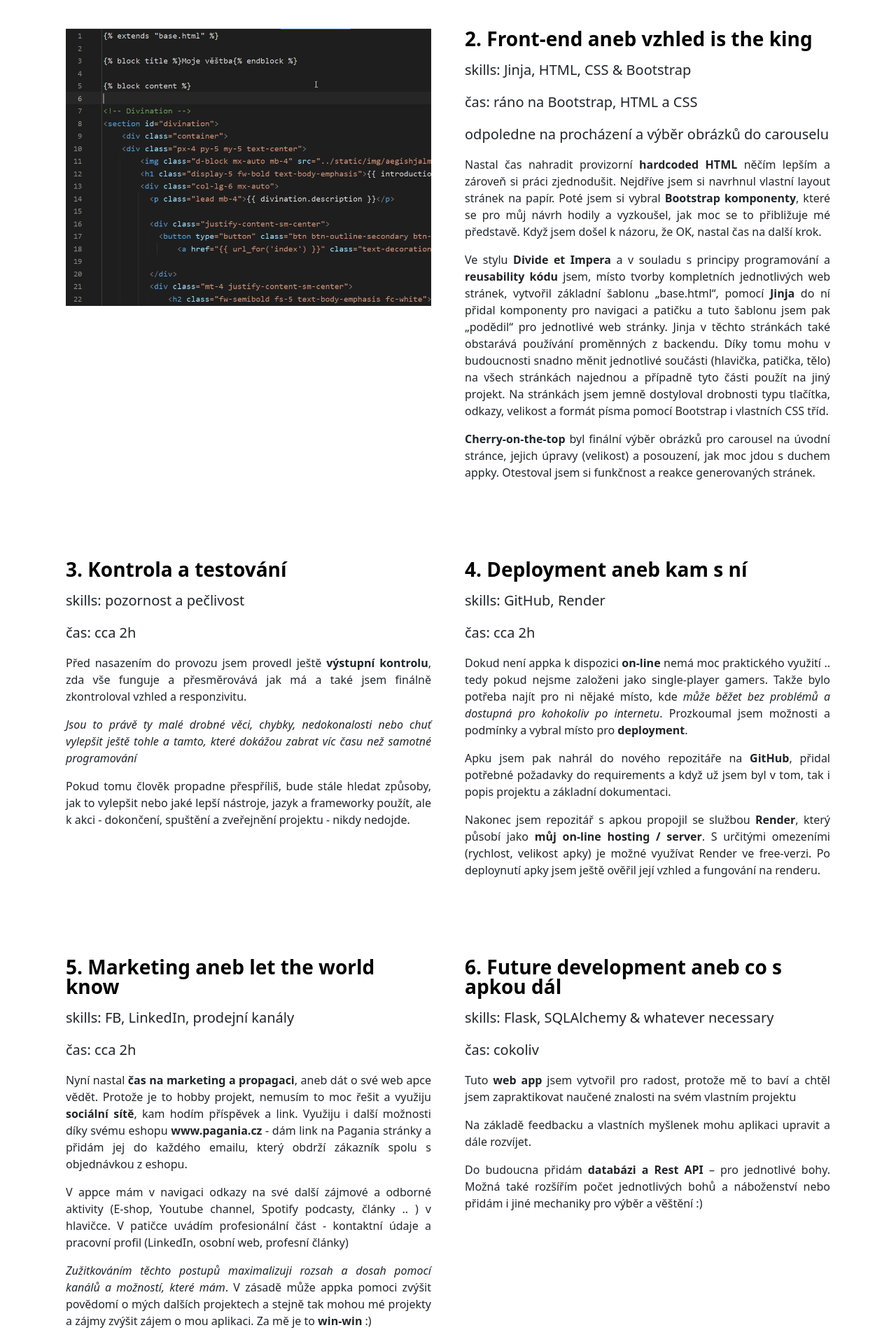
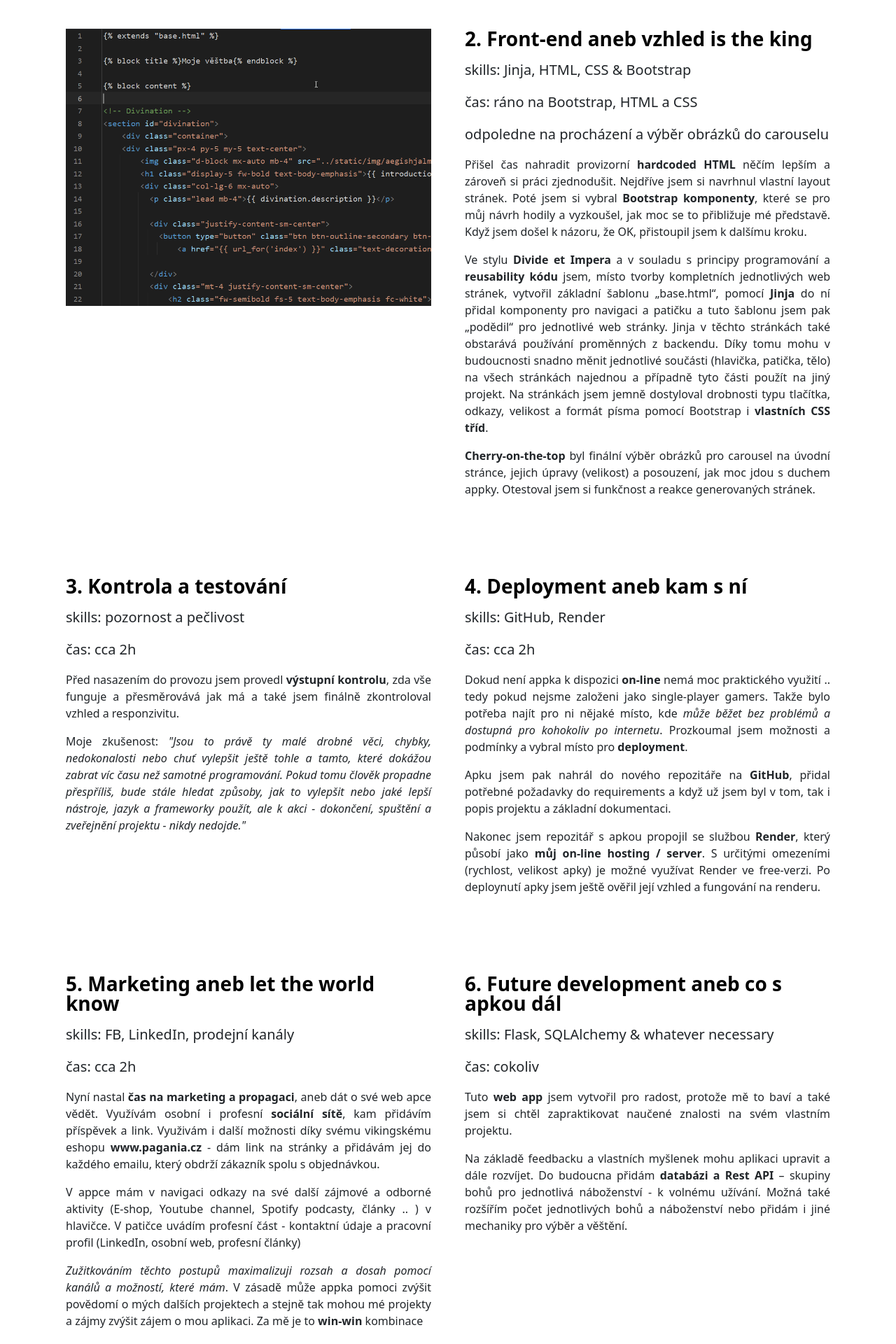
Before and after one commit to Bran-Mak-Morn/Pagan_Divination, a Flask app: page /web-app-development in a window 1280 px wide. Shown: the part 1240-3160 px from the top of the page at 70% size. Run offline with Flask 3, Linux system fonts and the light colour scheme; some libraries are stand-ins or nearby versions.

Commit message:
Add files via upload

```diff
--- a/templates/web-app-development.html
+++ b/templates/web-app-development.html
@@ -51,7 +51,7 @@
                     <p >Nejdříve jsem převedl myšlenku jako návrh na papír. Výsledkem bylo grafické schéma, kde jsem vyřešil fungování, <span class="bold">routing</span> a propojení mezi stránkami a předávání proměnných.</p>
                     <p>Následovalo vlastní naprogramování, v tomto případě to znamenalo <span class="bold">kombinaci Python a frameworku Flask</span>. Jednotlivé webové stránky jsem v tuto chvíli řešil pouze natvrdo napsaným HTML kódem, který fungoval primárně jako ověření správného propojení mezi stránkami. Do rout pro jednotlivé stránky jsem přidal parametry a pomocí Jinja jsem je znázornil ve výsledném HTML. Přidal jsem tlačítka a odkazy a ověřil správné fungování.</p>
                     <p>Obsah, tedy generování konkrétního boha / bohyně ze tří náboženství (Vikingové, Slovani a Kelti), probíhá pomocí pythonní funkce z <span class="bold">modulu random</span>. Data pro jednotlivé bohy (jména, popis) jsou výsledkem mé práce a zájmu o raný středověk. Nyní se mi to hodilo a nemusel jsem využívat nic cizího. Využil jsem <span class="bold">OOP</span> a navrhnul jsem si třídu „God“, kde jsem postupně vytvořil <span class="bold">instance jednotlivých božstev</span> a rozdělil je do tří skupin. Přidal jsem hlavní rys aplikace, kdy při výběru konkrétního náboženství dojde k náhodnému výběru jednoho z jejich bohů a výsledek se zobrazí na nové stránce, která je <span class="bold">dynamicky generovaná</span>. Otestoval jsem, že to funguje tak, jak chci.
-                        Přišel čas nahodit vizuál a pohrát si trochu s frontendem.</p>
+                        V dalším kroku bude potřeba pořešit vizuál a frontend.</p>
 
                 </div>
 
@@ -68,8 +68,8 @@
                       <p class="lead">skills: 	<strong>Jinja</strong>, <strong>HTML</strong>, CSS & <strong>Bootstrap</strong></p>
                       <p class="lead">čas: 	ráno na Bootstrap, HTML a CSS</p>
                       <p class="lead">	odpoledne na procházení a výběr obrázků do carouselu</p>
-                      <p>Nastal čas nahradit provizorní <span class="bold">hardcoded HTML</span> něčím lepším a zároveň si práci zjednodušit. Nejdříve jsem si navrhnul vlastní layout stránek na papír. Poté jsem si vybral <span class="bold">Bootstrap komponenty</span>, které se pro můj návrh hodily a vyzkoušel, jak moc se to přibližuje mé představě. Když jsem došel k názoru, že OK, nastal čas na další krok. </p>
-                      <p>Ve stylu <span class="bold">Divide et Impera</span> a v souladu s principy programování a <span class="bold">reusability kódu</span> jsem, místo tvorby kompletních jednotlivých web stránek, vytvořil základní šablonu „base.html“, pomocí <span class="bold">Jinja</span> do ní přidal komponenty pro navigaci a patičku a tuto šablonu jsem pak „podědil“ pro jednotlivé web stránky. Jinja v těchto stránkách také obstarává používání proměnných z backendu. Díky tomu mohu v budoucnosti snadno měnit jednotlivé součásti (hlavička, patička, tělo) na všech stránkách najednou a případně tyto části použít na jiný projekt. Na stránkách jsem jemně dostyloval drobnosti typu tlačítka, odkazy, velikost a formát písma pomocí Bootstrap i vlastních CSS tříd.</p>
+                      <p>Přišel čas nahradit provizorní <span class="bold">hardcoded HTML</span> něčím lepším a zároveň si práci zjednodušit. Nejdříve jsem si navrhnul vlastní layout stránek. Poté jsem si vybral <span class="bold">Bootstrap komponenty</span>, které se pro můj návrh hodily a vyzkoušel, jak moc se to přibližuje mé představě. Když jsem došel k názoru, že OK, přistoupil jsem k dalšímu kroku. </p>
+                      <p>Ve stylu <span class="bold">Divide et Impera</span> a v souladu s principy programování a <span class="bold">reusability kódu</span> jsem, místo tvorby kompletních jednotlivých web stránek, vytvořil základní šablonu „base.html“, pomocí <span class="bold">Jinja</span> do ní přidal komponenty pro navigaci a patičku a tuto šablonu jsem pak „podědil“ pro jednotlivé web stránky. Jinja v těchto stránkách také obstarává používání proměnných z backendu. Díky tomu mohu v budoucnosti snadno měnit jednotlivé součásti (hlavička, patička, tělo) na všech stránkách najednou a případně tyto části použít na jiný projekt. Na stránkách jsem jemně dostyloval drobnosti typu tlačítka, odkazy, velikost a formát písma pomocí Bootstrap i <span class="bold">vlastních CSS tříd</span>.</p>
                       <p><span class="bold">Cherry-on-the-top</span> byl finální výběr obrázků pro carousel na úvodní stránce, jejich úpravy (velikost) a posouzení, jak moc jdou s duchem appky. Otestoval jsem si funkčnost a reakce generovaných stránek.</p>
                       <p></p>
 
@@ -83,9 +83,8 @@
                     <h2 class="display-5 fw-bold text-body-emphasis lh-1 mb-3 fs-3">3. Kontrola a testování</h2>
                     <p class="lead">skills: 	pozornost a pečlivost</p>
                     <p class="lead">čas: cca 2h</p>
-                    <p>Před nasazením do provozu jsem provedl ještě <span class="bold">výstupní kontrolu</span>, zda vše funguje a přesměrovává  jak má a také jsem finálně zkontroloval vzhled a responzivitu. </p>
-                    <p class="italic">Jsou to právě ty malé drobné věci, chybky, nedokonalosti nebo chuť vylepšit ještě tohle a tamto, které dokážou zabrat víc času než samotné programování</p>
-                    <p>Pokud tomu člověk propadne přespříliš, bude stále hledat způsoby, jak to vylepšit nebo jaké lepší nástroje, jazyk a frameworky použít, ale k akci - dokončení, spuštění a zveřejnění projektu - nikdy nedojde.</p>
+                    <p>Před nasazením do provozu jsem provedl <span class="bold">výstupní kontrolu</span>, zda vše funguje a přesměrovává  jak má a také jsem finálně zkontroloval vzhled a responzivitu. </p>
+                    <p>Moje zkušenost: <span class="italic">"Jsou to právě ty malé drobné věci, chybky, nedokonalosti nebo chuť vylepšit ještě tohle a tamto, které dokážou zabrat víc času než samotné programování. Pokud tomu člověk propadne přespříliš, bude stále hledat způsoby, jak to vylepšit nebo jaké lepší nástroje, jazyk a frameworky použít, ale k akci - dokončení, spuštění a zveřejnění projektu - nikdy nedojde."</span></p>
                 </div>
 
                 <div class="col-lg-6">
@@ -105,24 +104,23 @@
                     <h2 class="display-5 fw-bold text-body-emphasis lh-1 mb-3 fs-3">5. Marketing aneb let the world know </h2>
                     <p class="lead">skills: FB, LinkedIn, prodejní kanály</p>
                     <p class="lead">čas: cca 2h</p>
-                    <p>Nyní nastal <span class="bold">čas na marketing a propagaci</span>, aneb dát o své web apce vědět. Protože je to hobby projekt, nemusím to moc řešit a využiju <span class="bold">sociální sítě</span>, kam hodím příspěvek a link. Využiju i další možnosti díky svému eshopu <strong>www.pagania.cz</strong> - dám link na Pagania stránky a přidám jej do každého emailu, který obdrží zákazník spolu s objednávkou z eshopu.</p>
-                    <p>V appce mám v navigaci odkazy na své další zájmové a odborné aktivity (E-shop, Youtube channel, Spotify podcasty, články .. ) v hlavičce. V patičce uvádím profesionální část - kontaktní údaje a pracovní profil (LinkedIn, osobní web, profesní články)</p>
-                    <p><span class="italic">Zužitkováním těchto postupů maximalizuji rozsah a dosah pomocí kanálů a možností, které mám</span>. V zásadě může appka pomoci zvýšit povědomí o mých dalších projektech a stejně tak mohou mé projekty a zájmy zvýšit zájem o mou aplikaci. Za mě je to <span class="bold">win-win</span> :)</p>
+                    <p>Nyní nastal <span class="bold">čas na marketing a propagaci</span>, aneb dát o své web apce vědět. Využívám osobní i profesní <span class="bold">sociální sítě</span>, kam přidávím příspěvek a link. Využivám i další možnosti díky svému vikingskému eshopu <strong>www.pagania.cz</strong> - dám link na stránky a přidávám jej do každého emailu, který obdrží zákazník spolu s objednávkou.</p>
+                    <p>V appce mám v navigaci odkazy na své další zájmové a odborné aktivity (E-shop, Youtube channel, Spotify podcasty, články .. ) v hlavičce. V patičce uvádím profesní část - kontaktní údaje a pracovní profil (LinkedIn, osobní web, profesní články)</p>
+                    <p><span class="italic">Zužitkováním těchto postupů maximalizuji rozsah a dosah pomocí kanálů a možností, které mám</span>. V zásadě může appka pomoci zvýšit povědomí o mých dalších projektech a stejně tak mohou mé projekty a zájmy zvýšit zájem o mou aplikaci. Za mě je to <span class="bold">win-win</span> kombinace</p>
                 </div>
 
                 <div class="col-lg-6">
                       <h2 class="display-5 fw-bold text-body-emphasis lh-1 mb-3 fs-3">6. Future development aneb co s apkou dál</h2>
                       <p class="lead">skills: Flask, <strong>SQLAlchemy</strong> & whatever necessary</p>
                     <p class="lead">čas: cokoliv</p>
-                      <p>Tuto <span class="bold">web app</span> jsem vytvořil pro radost, protože mě to baví a chtěl jsem zapraktikovat naučené znalosti na svém vlastním projektu</p>
-                      <p>Na základě feedbacku a vlastních myšlenek mohu aplikaci upravit a dále rozvíjet.
-                      <p>Do budoucna přidám <span class="bold">databázi a Rest API</span> – pro jednotlivé bohy. Možná také rozšířím počet jednotlivých bohů a náboženství nebo přidám i jiné mechaniky pro výběr a věštění :)</p>
+                      <p>Tuto <span class="bold">web app</span> jsem vytvořil pro radost, protože mě to baví a také jsem si chtěl zapraktikovat naučené znalosti na svém vlastním projektu.</p>
+                      <p>Na základě feedbacku a vlastních myšlenek mohu aplikaci upravit a dále rozvíjet. Do budoucna přidám <span class="bold">databázi a Rest API</span> – skupiny bohů pro jednotlivá náboženství - k volnému užívání. Možná také rozšířím počet jednotlivých bohů a náboženství nebo přidám i jiné mechaniky pro výběr a věštění.</p>
                   </div>
 
                   <div class="col-lg-12">
                     <h2 class="display-5 fw-bold text-body-emphasis lh-1 mb-3 fs-3">7. Závěr</h2>
                       <p>Při tvorbě této <strong>webová aplikace</strong> jsem využil zkušenosti s backend i frontend vývojem (<span class="bold">UX a UI design</span>). Po dokončení a otestování jsem ji deploynul a zpřístupnil k volnému on-line použití. Aplikaci jsem pojal jako <strong>fullstack projekt</strong> a využil jsem dostupné nástroje <span class="bold">marketingu a propagace</span>.</p>
-                      <p>V rámci tvorby tohoto projektu jsem také pracoval s <span class="bold">osobním i produktovým brandem</span> (<a href="https://georgefreedom.com" class="text-decoration-none text-body-primary bold">GeorgeFreedom.com</a>, <a href="https://pagania.cz" class="text-decoration-none text-body-primary bold">PAGANIA.cz</a>). Svou zkušenost s vývojem jsem popsal v tomto článku, který bude tvořit web content také na mém osobním webu. Výsledek je lepší, než jsem sám očekával.</p>
+                      <p>V rámci tvorby tohoto projektu jsem také pracoval s <span class="bold">osobním i produktovým brandem</span> (<a href="https://georgefreedom.com" class="text-decoration-none text-body-primary bold">GeorgeFreedom.com</a>, <a href="https://pagania.cz" class="text-decoration-none text-body-primary bold">PAGANIA.cz</a>). Svou zkušenost s vývojem jsem popsal v tomto článku, který bude tvořit web content na mém osobním webu. Vytváření web aplikací, jejich následný vývoj a růst mě baví a už mám připravené plány na další.</p>
                   </div>
             </div>
 
```
